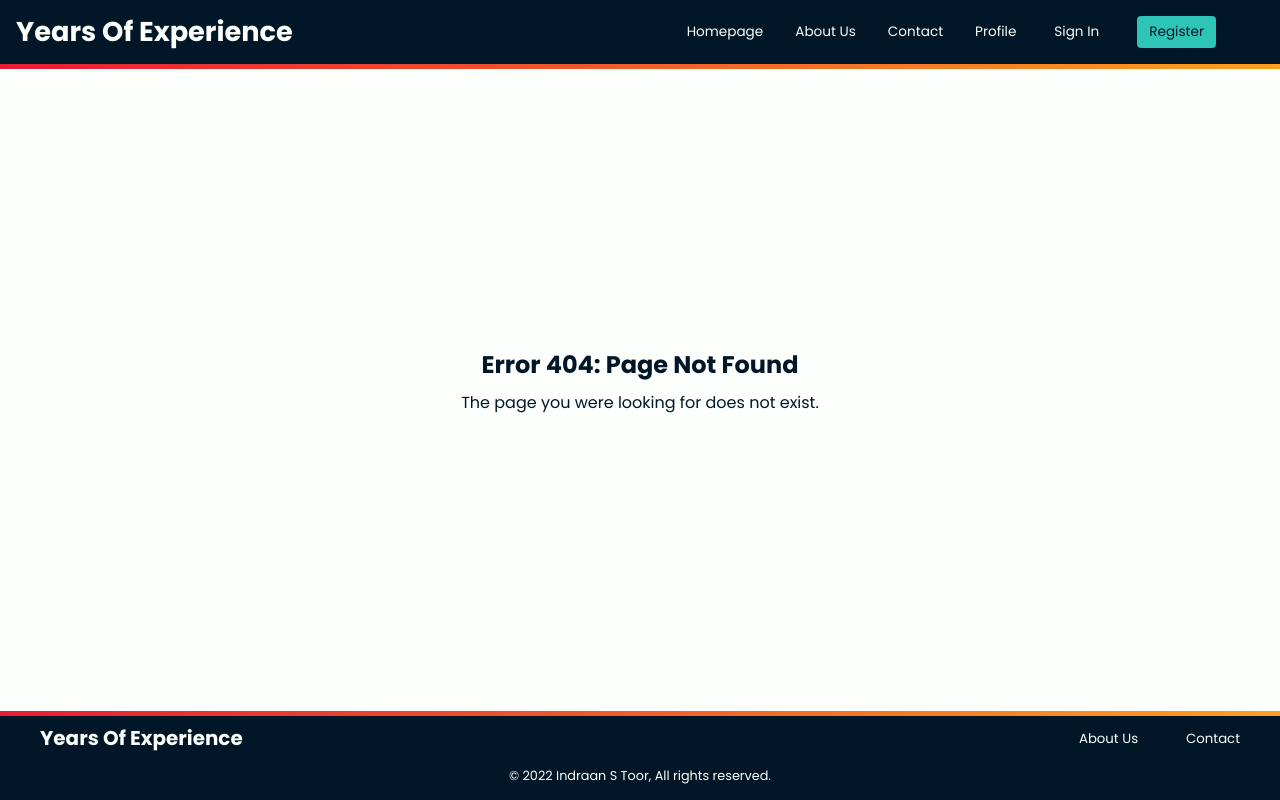
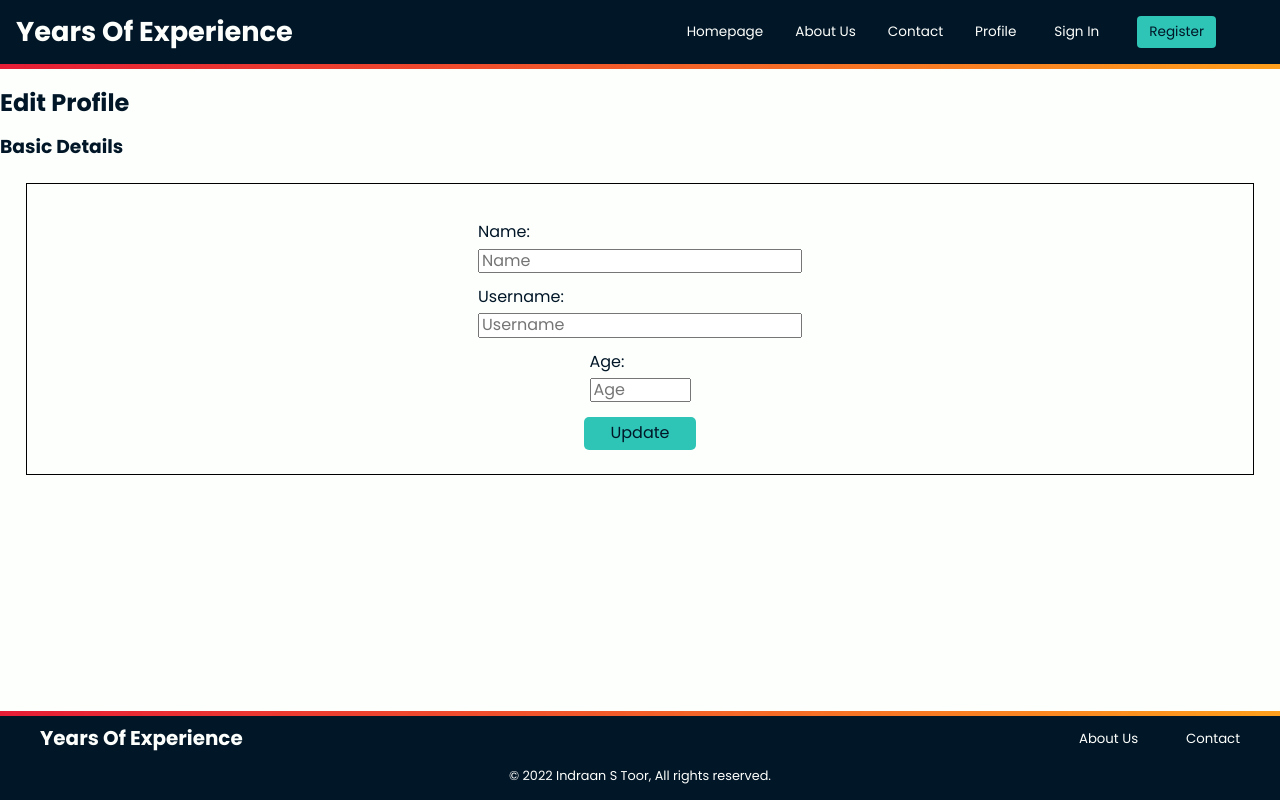
Before and after one commit to indraantoor/Years-Of-Experience, a React (Create React App) app: page /profile/edit/1 in a window 1280 px wide. Built offline with nearby package versions, Linux system fonts and the light colour scheme; a web font is replaced by a local one.

Commit message:
feat: add edit basic details form
Signed-off-by: indraantoor <indraantoor@gmail.com>

```diff
--- a/src/App.js
+++ b/src/App.js
@@ -5,6 +5,7 @@ import { MainPageLayout } from "./pages/shared/MainPageLayout";
 import { BrowserRouter as Router, Routes, Route } from "react-router-dom";
 import { Profile } from "./pages/Profile";
 import { PageNotFound } from "./pages/shared/PageNotFound";
+import { EditProfile } from "./pages/EditProfile";
 
 const App = () => {
   return (
@@ -13,6 +14,7 @@ const App = () => {
         <GlobalStyle />
         <MainPageLayout>
           <Routes>
+            <Route path="/profile/edit/:id" element={<EditProfile />} />
             <Route path="/profile/:id" element={<Profile />} />
             <Route path="/" element={<Home />} />
             <Route path="*" element={<PageNotFound />} />
--- /dev/null
+++ b/src/components/EditBasicDetails/editBasicDetails.style.js
@@ -0,0 +1,30 @@
+import styled from "styled-components";
+
+export const FormContainer = styled.div`
+  border: 1px solid black;
+  padding: 1.5rem;
+  display: flex;
+  flex-direction: column;
+  align-items: center;
+  margin: 2%;
+
+  button {
+    width: 7rem;
+    padding: 7px;
+    cursor: pointer;
+    background-color: var(--secondary);
+    color: var(--primary);
+    border: none;
+    border-radius: 5px;
+  }
+
+  label,
+  button {
+    margin-top: 15px;
+  }
+
+  input {
+    display: block;
+    margin-top: 7px;
+  }
+`;
--- /dev/null
+++ b/src/components/EditBasicDetails/index.js
@@ -0,0 +1,25 @@
+import React from "react";
+import { FormContainer } from "./editBasicDetails.style";
+
+export const EditBasicDetails = () => {
+  return (
+    <React.Fragment>
+      <h3>Basic Details</h3>
+      <FormContainer>
+        <label htmlFor="name">
+          Name:
+          <input type="text" id="name" placeholder="Name" />
+        </label>
+        <label htmlFor="username">
+          Username:
+          <input type="text" id="username" placeholder="Username" />
+        </label>
+        <label htmlFor="age">
+          Age:
+          <input type="number" id="age" min="0" max="100" placeholder="Age" />
+        </label>
+        <button>Update</button>
+      </FormContainer>
+    </React.Fragment>
+  );
+};
--- /dev/null
+++ b/src/pages/EditProfile/index.js
@@ -0,0 +1,11 @@
+import React from "react";
+import { EditBasicDetails } from "../../components/EditBasicDetails";
+
+export const EditProfile = () => {
+  return (
+    <React.Fragment>
+      <h2>Edit Profile</h2>
+      <EditBasicDetails />
+    </React.Fragment>
+  );
+};
```
